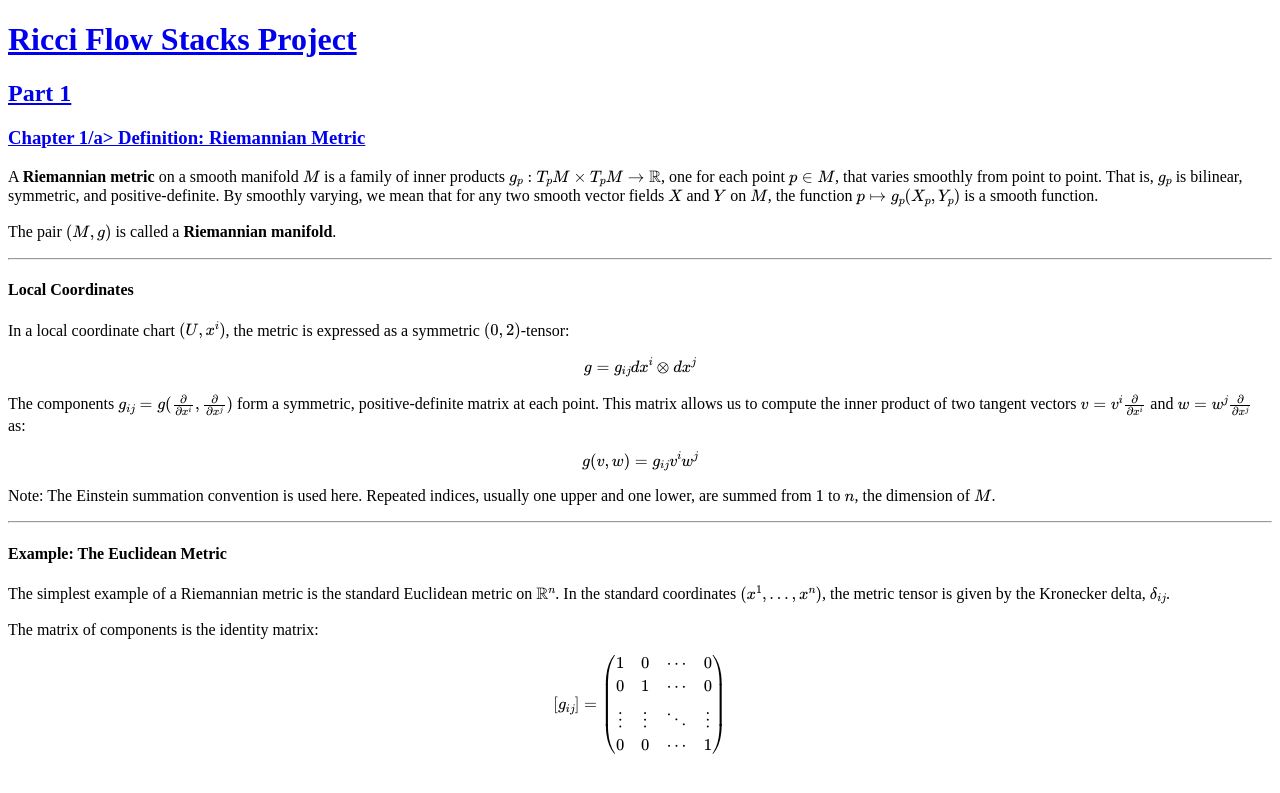
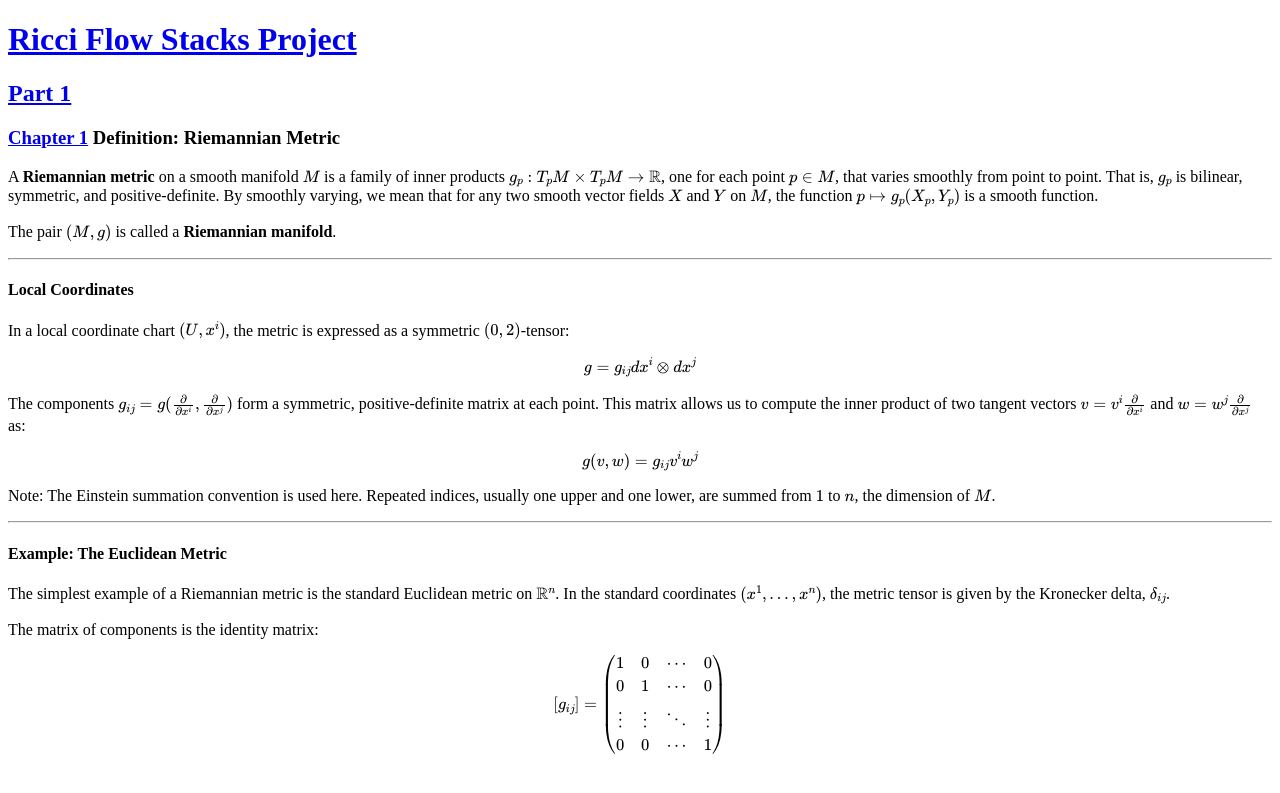
Before and after one commit to bennett-chow/ricciflow.org, a Jekyll site: the page built from part-1-foundations/riemannian-metric.md, in a window 1280 px wide. Shown: the top 793 px of the page. Built offline with Jekyll 4.4.1, drawn with Linux system fonts in a browser that asks for light colours.

```diff
--- a/part-1-foundations/riemannian-metric.md
+++ b/part-1-foundations/riemannian-metric.md
@@ -8,7 +8,7 @@ chapter: 1
 <h2><a href="https://ricciflow.org/part-1-foundations">Part 1</a></h2>
 
 
-### <a href="https://ricciflow.org/part-1-foundations/riemannian-metric">Chapter 1/a> Definition: Riemannian Metric
+### <a href="https://ricciflow.org/part-1-foundations/riemannian-metric">Chapter 1</a> Definition: Riemannian Metric
 
 A **Riemannian metric** on a smooth manifold $M$ is a family of inner products
 $g_p : T_pM \times T_pM \to \mathbb{R}$, one for each point $p \in M$, that varies smoothly from point to point.
```
